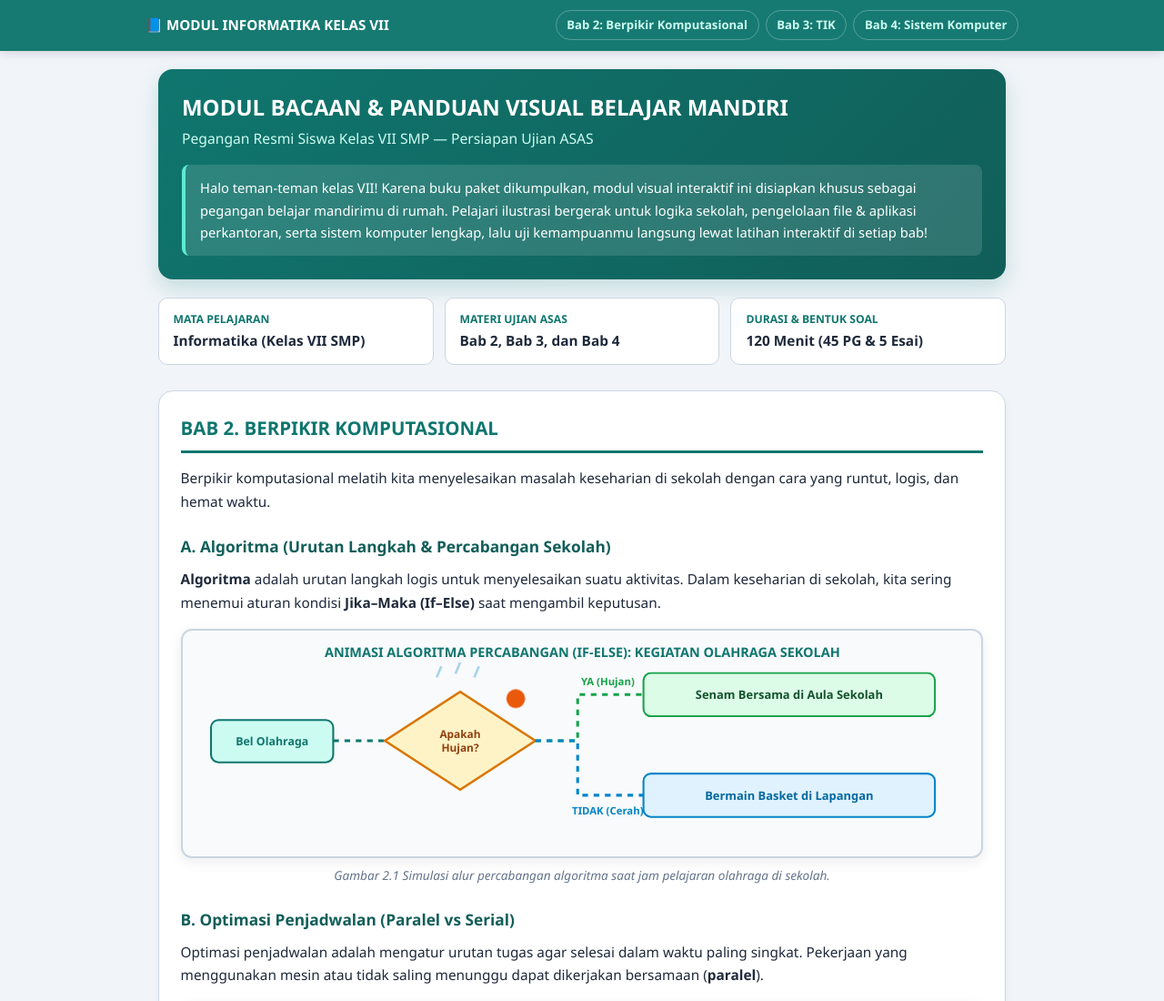
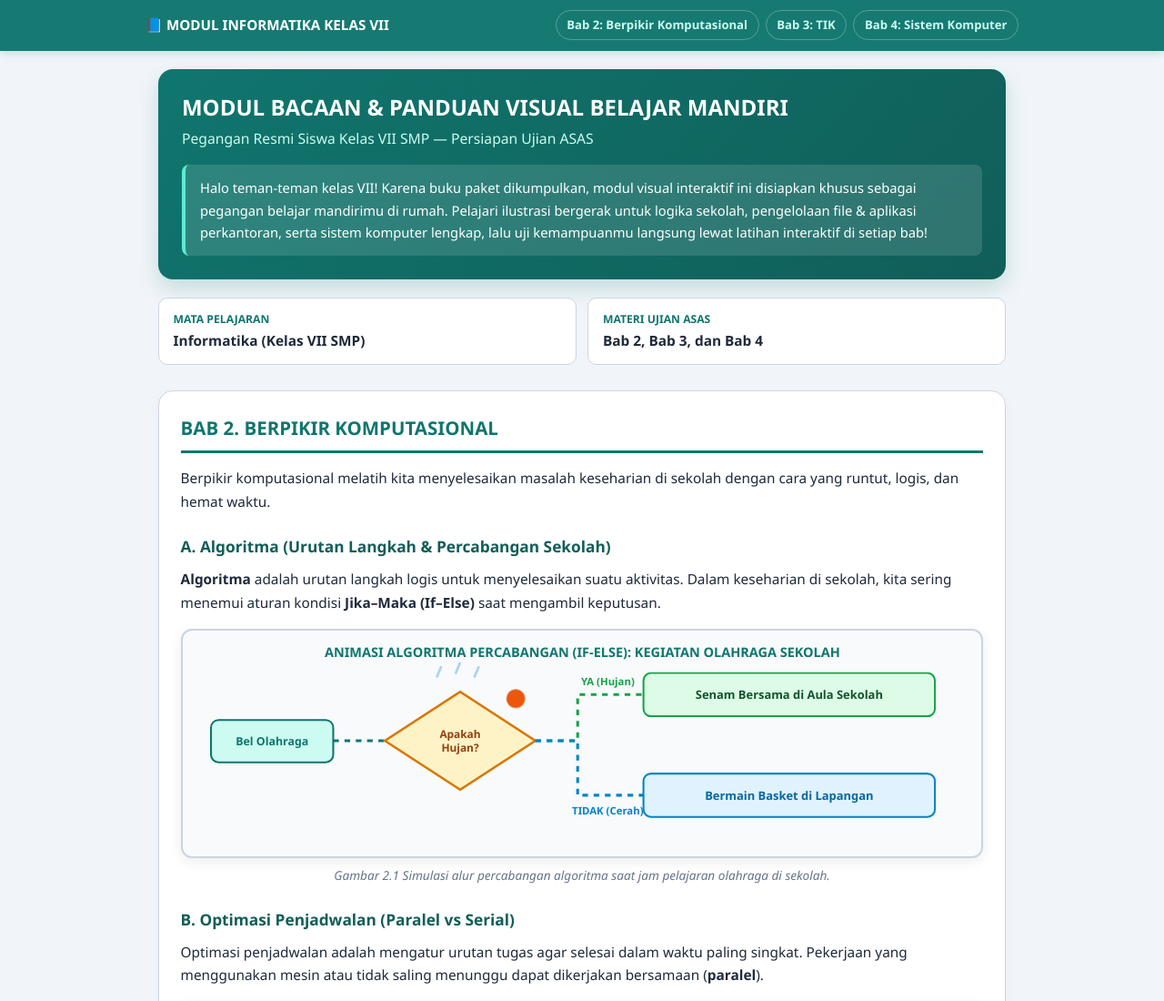
Before and after one commit to firmanmh/informatika-kelas-7, a plain HTML site: page index.html in a window 1280 px wide. Shown: the top 1100 px of the page at 91% size. Drawn offline with Linux system fonts and the light colour scheme.

```diff
--- a/index.html
+++ b/index.html
@@ -386,10 +386,6 @@
         <div class="info-item">
           <span>Materi Ujian ASAS</span>
           <strong>Bab 2, Bab 3, dan Bab 4</strong>
-        </div>
-        <div class="info-item">
-          <span>Durasi &amp; Bentuk Soal</span>
-          <strong>120 Menit (45 PG &amp; 5 Esai)</strong>
         </div>
       </div>
 
```
